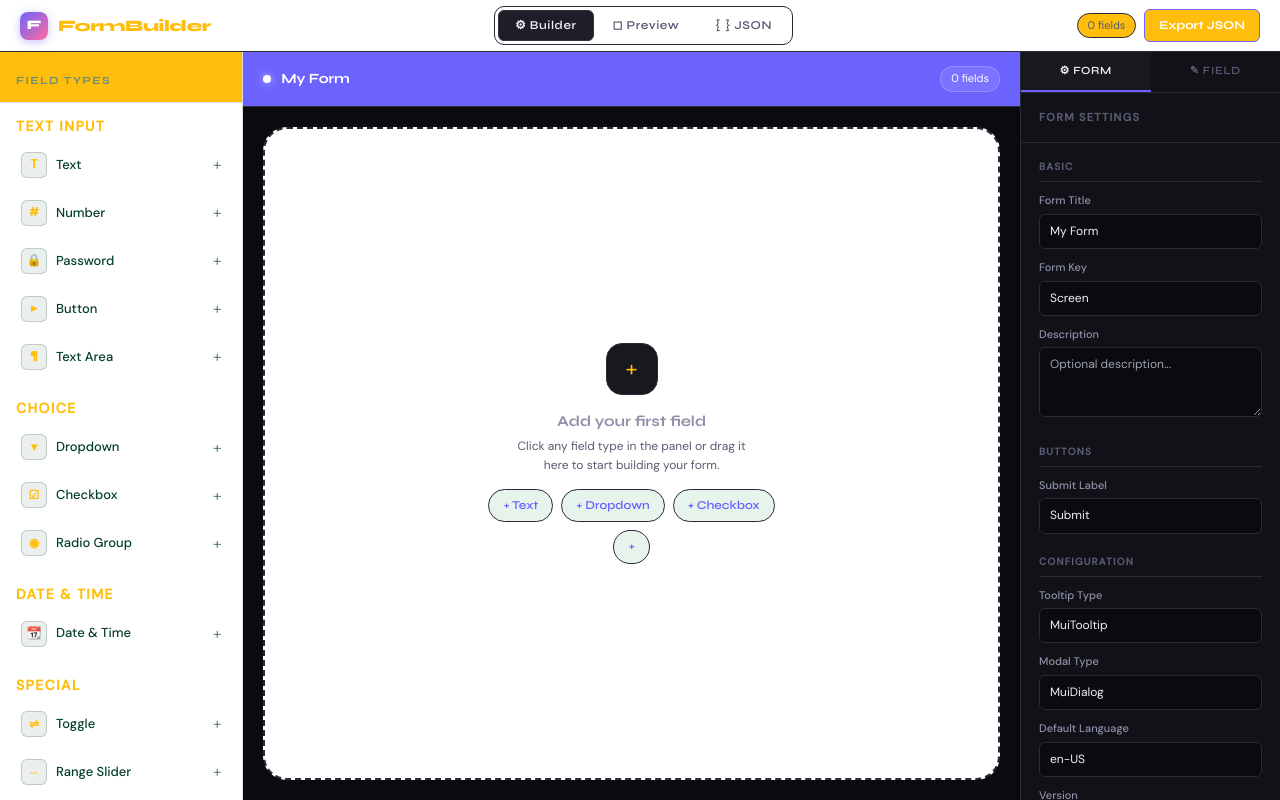
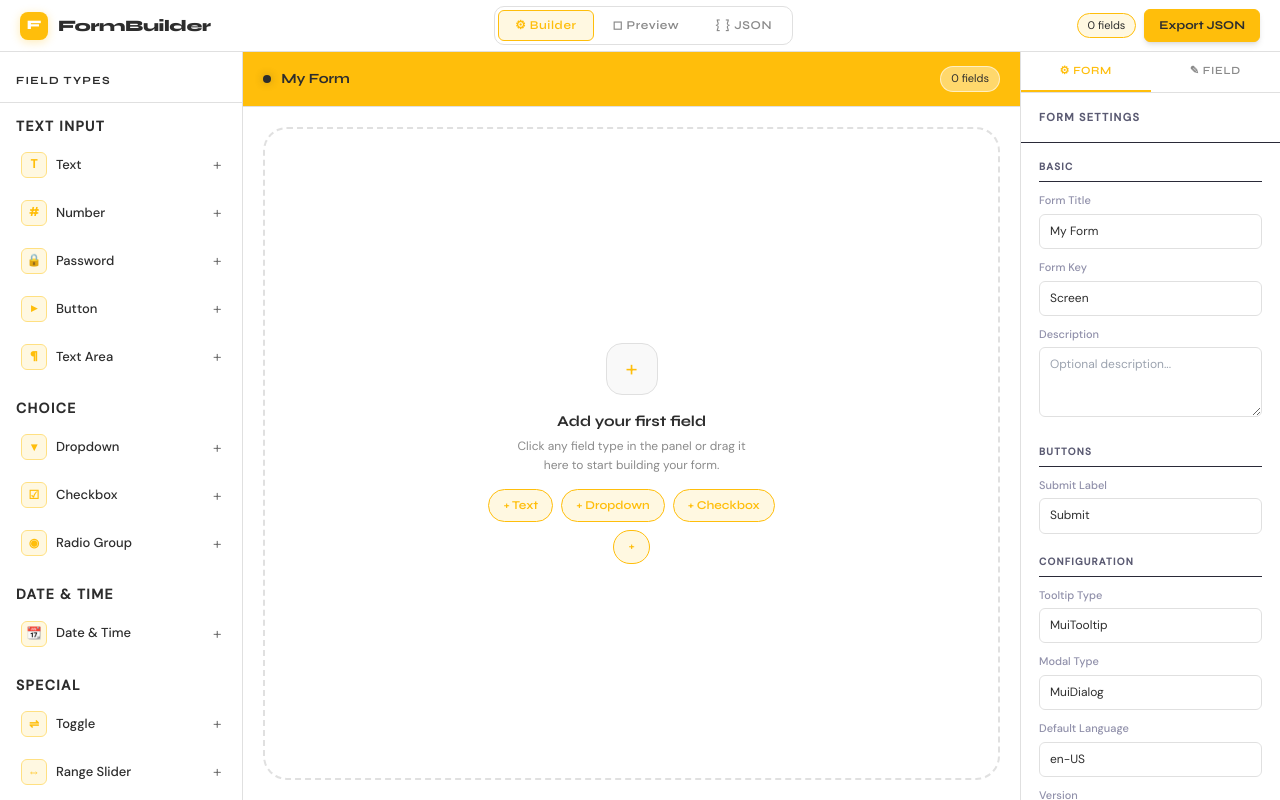
Before and after one commit to ixharati/form-creator, a React (Vite) app: page / in a window 1280 px wide. Built offline with nearby package versions, Linux system fonts and the light colour scheme; the HTML template or start-up script is replaced by a standard one.

Commit message:
changed theme

```diff
--- a/src/App.tsx
+++ b/src/App.tsx
@@ -66,33 +66,33 @@ export default function App() {
   };
 
   return (
-    <div className="h-screen flex flex-col overflow-hidden bg--bg-base">
+    <div className="h-screen flex flex-col overflow-hidden bg-white">
       {/* ── Top Bar ── */}
-      <header className="h-[52px] min-h-[52px] flex items-center justify-between px-5 bg-bg-primary border-b border-border-default z-10 flex-shrink-0">
+      <header className="h-[52px] min-h-[52px] flex items-center justify-between px-5 bg-white border-b border-[#e0e0e0] z-10 flex-shrink-0">
         {/* Logo */}
         <div className="flex items-center gap-[10px]">
           <div
             className="w-7 h-7 rounded-lg flex items-center justify-center text-[13px] font-extrabold text-white flex-shrink-0 font-display"
             style={{
-              background: 'linear-gradient(135deg, #6c63ff, #ff6b9d)',
-              boxShadow: '0 2px 10px rgba(108,99,255,0.4)',
+              background: '#ffbe0b',
+              boxShadow: '0 2px 10px rgba(255, 190, 11, 0.3)',
             }}
           >F</div>
           <span
-            className="font-display font-extrabold text-base tracking-tight"
+            className="font-display font-extrabold text-base tracking-tight text-[#2d2d2d]"
           >FormBuilder</span>
         </div>
 
         {/* Tab switcher */}
-        <div className="flex bg-bg-primary border border-border-default rounded-[10px] p-[3px] gap-[2px]">
+        <div className="flex bg-white border border-[#e0e0e0] rounded-[10px] p-[3px] gap-[2px]">
           {(['builder', 'preview', 'json'] as ActiveTab[]).map(tab => (
             <button
               key={tab}
               onClick={() => setActiveTab(tab)}
-              className={`px-4 py-[5px] bg--bg-primary rounded-[6px] font-display font-semibold text-[12px] cursor-pointer transition-all duration-200 tracking-wider capitalize border ${
+              className={`px-4 py-[5px] rounded-[6px] font-display font-semibold text-[12px] cursor-pointer transition-all duration-200 tracking-wider capitalize border ${
                 activeTab === tab
-                  ? 'bg-bg-overlay border-border-light-custom text-text-primary'
-                  : 'bg-transparent border-transparent text-text-muted'
+                  ? 'bg-[#fff8e1] border-[#ffbe0b] text-[#ffbe0b]'
+                  : 'bg-transparent border-transparent text-[#8a8a8a]'
               }`}
             >
               {tab === 'builder' ? '⚙ Builder' : tab === 'preview' ? '◻ Preview' : '{ } JSON'}
@@ -102,7 +102,7 @@ export default function App() {
 
         {/* Actions */}
         <div className="flex items-center gap-2">
-          <span className="text-[11px] text-text-muted bg-[#ffbe0b] px-[10px] py-[3px] rounded-full border border-border-default">
+          <span className="text-[11px] text-[#2d2d2d] bg-[#fff8e1] px-[10px] py-[3px] rounded-full border border-[#ffbe0b]">
             {fields.length} field{fields.length !== 1 ? 's' : ''}
           </span>
           {activeTab === 'builder' && fields.length > 0 && (
@@ -134,17 +134,17 @@ export default function App() {
             />
 
             {/* Right: Editor Panel */}
-            <aside className="w-[260px] min-w-[260px] bg-bg-surface border-l border-border-default flex flex-col overflow-hidden">
+            <aside className="w-[260px] min-w-[260px] bg-white border-l border-[#e0e0e0] flex flex-col overflow-hidden">
               {/* Panel tab switcher */}
-              <div className="flex border-b border-border-default flex-shrink-0">
+              <div className="flex border-b border-[#e0e0e0] flex-shrink-0">
                 {(['settings', 'field'] as const).map(panel => (
                   <button
                     key={panel}
                     onClick={() => setRightPanel(panel)}
                     className={`flex-1 py-[10px] px-2 font-display font-semibold text-[11px] cursor-pointer transition-all duration-200 tracking-[0.06em] uppercase border-b-2 border-t-0 border-l-0 border-r-0 ${
                       rightPanel === panel
-                        ? 'bg-bg-elevated border-accent text-text-primary'
-                        : 'bg-transparent border-transparent text-text-muted'
+                        ? 'bg-white border-[#ffbe0b] text-[#ffbe0b]'
+                        : 'bg-transparent border-transparent text-[#8a8a8a]'
                     }`}
                   >
                     {panel === 'settings' ? '⚙ Form' : '✎ Field'}
@@ -189,12 +189,12 @@ const HeaderBtn: React.FC<{
 }> = ({ children, onClick, accent, danger }) => (
   <button
     onClick={onClick}
-    className={`px-[14px] py-[6px] rounded-[6px] text-black font-bold text-[12px] cursor-pointer transition-all duration-200 border ${
+    className={`px-[14px] py-[6px] rounded-[6px] font-bold text-[12px] cursor-pointer transition-all duration-200 border ${
       accent
-        ? 'bg-[#ffbe0b] border-accent text-white shadow-primary hover:opacity-[0.88]'
+        ? 'bg-[#ffbe0b] border-[#ffbe0b] text-[#2d2d2d] shadow-md hover:opacity-[0.88]'
         : danger
-        ? 'bg-transparent border-border-default text-danger hover:bg-[rgba(255,77,109,0.1)] hover:border-danger'
-        : 'bg-bg-elevated border-border-default text-text-secondary'
+        ? 'bg-transparent border-[#e0e0e0] text-[#dc2626] hover:bg-[rgba(220,38,38,0.1)] hover:border-[#dc2626]'
+        : 'bg-white border-[#e0e0e0] text-[#2d2d2d]'
     }`}
   >
     {children}
@@ -203,14 +203,14 @@ const HeaderBtn: React.FC<{
 
 const NoFieldSelected: React.FC<{ onShowSettings: () => void }> = ({ onShowSettings }) => (
   <div className="p-6 flex flex-col items-center justify-center h-full gap-3 text-center">
-    <div className="w-11 h-11 rounded-[10px] bg-bg-overlay border border-border-default flex items-center justify-center text-[20px] text-text-muted">☐</div>
-    <p className="font-display text-[13px] font-bold text-text-secondary">No field selected</p>
-    <p className="text-[12px] text-text-muted max-w-[180px]">
+    <div className="w-11 h-11 rounded-[10px] bg-[#f9f9f9] border border-[#e0e0e0] flex items-center justify-center text-[20px] text-[#8a8a8a]">☐</div>
+    <p className="font-display text-[13px] font-bold text-[#4a4a4a]">No field selected</p>
+    <p className="text-[12px] text-[#8a8a8a] max-w-[180px]">
       Click a field on the canvas to edit its properties.
     </p>
     <button
       onClick={onShowSettings}
-      className="mt-1 px-4 py-[7px] bg-[rgba(108,99,255,0.1)] border border-border-focus rounded-[6px] text-accent text-[12px] cursor-pointer font-display font-semibold"
+      className="mt-1 px-4 py-[7px] bg-[#fff8e1] border border-[#ffbe0b] rounded-[6px] text-[#ffbe0b] text-[12px] cursor-pointer font-display font-semibold hover:bg-[#fef5cc]"
     >
       ⚙ Edit Form Settings
     </button>
--- a/src/components/BuilderCanvas.tsx
+++ b/src/components/BuilderCanvas.tsx
@@ -74,24 +74,24 @@ export const BuilderCanvas: React.FC<BuilderCanvasProps> = ({
 
   return (
     <div
-      className="h-full w-full flex overflow-hidden flex-col bg-bg-base"
+      className="h-full w-full flex overflow-hidden flex-col bg-white"
       onDragOver={e => { e.preventDefault(); setDragOver(true); }}
       onDragLeave={() => setDragOver(false)}
       onDrop={handleDrop}
     >
       {/* Canvas header */}
-      <div className="px-5 py-[14px] border-b border-border-default bg-accent flex items-center justify-between flex-shrink-0">
+      <div className="px-5 py-[14px] border-b border-[#e0e0e0] bg-[#ffbe0b] flex items-center justify-between flex-shrink-0">
         <div className="flex items-center gap-[10px]">
           <div
-            className="w-2 h-2 rounded-full bg-white"
-            style={{ boxShadow: '0 0 8px rgba(255,255,255,0.6)' }}
+            className="w-2 h-2 rounded-full bg-[#2d2d2d]"
+            style={{ boxShadow: '0 0 8px rgba(45,45,45,0.3)' }}
           />
-          <span className="font-display text-[14px] font-bold text-white">
+          <span className="font-display text-[14px] font-bold text-[#2d2d2d]">
             {formTitle || 'Form Builder'}
           </span>
         </div>
 
-        <span className="text-[11px] text-white bg-white/10 px-[10px] py-[3px] rounded-full border border-white/20">
+        <span className="text-[11px] text-[#2d2d2d] bg-white/40 px-[10px] py-[3px] rounded-full border border-white/60">
           {fields.length} field{fields.length !== 1 ? 's' : ''}
         </span>
       </div>
@@ -101,7 +101,7 @@ export const BuilderCanvas: React.FC<BuilderCanvasProps> = ({
         ref={scrollableNodeRef}
         className={`flex-1 min-h-0 overflow-y-auto p-5 flex flex-col gap-2 ${
           dragOver
-            ? 'outline outline-2 outline-dashed outline-accent -outline-offset-1 rounded-[10px] bg-[var(--accent-subtle)]'
+            ? 'outline outline-2 outline-dashed outline-[#ffbe0b] -outline-offset-1 rounded-[10px] bg-[#fff8e1]'
             : ''
         }`}
       >
@@ -112,14 +112,14 @@ export const BuilderCanvas: React.FC<BuilderCanvasProps> = ({
         >
           {fields.length === 0 ? (
             <div
-              className={`flex-1 flex flex-col items-center justify-center gap-[14px] p-10 border-2 border-dashed border-border-default rounded-[24px] transition-all duration-200 min-h-[300px] ${
-                dragOver ? 'bg-[var(--accent-light)]' : 'bg-white'
+              className={`flex-1 flex flex-col items-center justify-center gap-[14px] p-10 border-2 border-dashed border-[#e0e0e0] rounded-[24px] transition-all duration-200 min-h-[300px] ${
+                dragOver ? 'bg-[#fff8e1]' : 'bg-white'
               }`}
             >
-              <div className="w-[52px] h-[52px] rounded-[16px] bg-bg-elevated border border-border-default flex items-center justify-center text-[22px]">+</div>
+              <div className="w-[52px] h-[52px] rounded-[16px] bg-[#f9f9f9] border border-[#e0e0e0] flex items-center justify-center text-[22px] text-[#ffbe0b]">+</div>
               <div className="text-center">
-                <p className="font-display text-[15px] font-bold text-text-secondary mb-1">Add your first field</p>
-                <p className="text-[12px] text-text-muted max-w-[240px]">
+                <p className="font-display text-[15px] font-bold text-[#2d2d2d] mb-1">Add your first field</p>
+                <p className="text-[12px] text-[#8a8a8a] max-w-[240px]">
                   Click any field type in the panel or drag it here to start building your form.
                 </p>
               </div>
@@ -130,15 +130,15 @@ export const BuilderCanvas: React.FC<BuilderCanvasProps> = ({
                     onClick={() => onAddField(type)}
                     className="
                       px-[14px] py-[6px]
-                      bg-[var(--accent-light)]
-                      border border-border-default
+                      bg-[#fff8e1]
+                      border border-[#ffbe0b]
                       rounded-full
-                      text-accent
+                      text-[#ffbe0b]
                       text-[12px]
                       cursor-pointer
                       font-display font-semibold
                       transition-all duration-200
-                      hover:bg-accent hover:text-white
+                      hover:bg-[#ffbe0b] hover:text-[#2d2d2d]
                     "
                   >
                     + {FIELD_LABELS[type]}
@@ -168,7 +168,7 @@ export const BuilderCanvas: React.FC<BuilderCanvasProps> = ({
                 ))}
               </SortableContext>
               {/* Drop hint at bottom */}
-              <div className="border border-dashed border-border-default rounded-[10px] p-3 text-center text-text-muted text-[11px] mt-1 flex-shrink-0 bg-white">
+              <div className="border border-dashed border-[#e0e0e0] rounded-[10px] p-3 text-center text-[#8a8a8a] text-[11px] mt-1 flex-shrink-0 bg-white">
                 Drag fields to reorder. Click "+" to add more
               </div>
             </div>
--- a/src/components/FieldEditor.tsx
+++ b/src/components/FieldEditor.tsx
@@ -245,7 +245,7 @@ const Input: React.FC<{
     value={value}
     onChange={e => onChange(e.target.value)}
     placeholder={placeholder}
-    className="w-full px-[10px] py-[7px] bg-bg-base border border-border-default rounded-[6px] text-text-primary text-[12px] outline-none transition-all duration-200 -focus:shadow-[0_0_0_3px_rgba(108,99,255,0.1)] +focus:shadow-[0_0_0_3px_rgba(6,64,40,0.15)]"
+    className="w-full px-[10px] py-[7px] bg-white border border-[#e0e0e0] rounded-[6px] text-[#2d2d2d] text-[12px] outline-none transition-all duration-200 focus:border-[#ffbe0b] focus:shadow-[0_0_0_3px_rgba(255,190,11,0.15)]"
   />
 );
 
@@ -257,7 +257,7 @@ const Select: React.FC<{
   <select
     value={value}
     onChange={e => onChange(e.target.value)}
-    className="w-full overflow-scroll bg-bg-base border border-border-default rounded-[6px] text-text-primary text-[12px] outline-none cursor-pointer"
+    className="w-full overflow-scroll bg-white border border-[#e0e0e0] rounded-[6px] text-[#2d2d2d] text-[12px] outline-none cursor-pointer"
   >
     {options.map(o => <option key={o.value} value={o.value}>{o.label}</option>)}
   </select>
--- a/src/components/FieldPalette.tsx
+++ b/src/components/FieldPalette.tsx
@@ -12,11 +12,11 @@ const PRIMARY = '#ffbe0b';
 
 export const FieldPalette: React.FC<FieldPaletteProps> = ({ onAddField }) => {
   return (
-    <motion.aside className="w-[400px] bg-white border-r border-[#d6e5dd] flex flex-col overflow-hidden">
+    <motion.aside className="w-[400px] bg-white border-r border-[#e0e0e0] flex flex-col overflow-hidden">
 
       {/* Header */}
-      <div className="px-4 pt-5 pb-3 border-b border-[#d6e5dd] bg-[#ffbe0b]">
-        <p className="font-display text-[11px]  font-bold tracking-[0.12em] uppercase text-[#6b8f7a]">
+      <div className="px-4 pt-5 pb-3 border-b border-[#e0e0e0] bg-white">
+        <p className="font-display text-[11px]  font-bold tracking-[0.12em] uppercase text-[#2d2d2d]">
           Field Types
         </p>
       </div>
@@ -27,7 +27,7 @@ export const FieldPalette: React.FC<FieldPaletteProps> = ({ onAddField }) => {
           <div key={group.label} className="mb-[18px]">
 
             {/* Group Label */}
-            <p className=" font-bold tracking-[0.1em] uppercase mb-[6px] pl-[6px]">
+            <p className=" font-bold tracking-[0.1em] uppercase mb-[6px] pl-[6px] text-[#2d2d2d]">
               {group.label}
             </p>
 
@@ -47,10 +47,10 @@ export const FieldPalette: React.FC<FieldPaletteProps> = ({ onAddField }) => {
                     rounded-[8px] text-[13px] w-full text-left
                     font-body transition-all duration-200
                     border border-transparent
-                    text-[#3a5f4a]
-                    hover:bg-[rgba(6,64,40,0.08)]
-                    hover:border-[#d6e5dd]
-                    hover:text-[#064028]
+                    text-[#2d2d2d]
+                    hover:bg-[#f9f9f9]
+                    hover:border-[#e0e0e0]
+                    hover:text-[#ffbe0b]
                     active:scale-[0.98]
                   "
                   title={`Add ${FIELD_LABELS[type]}`}
@@ -60,21 +60,21 @@ export const FieldPalette: React.FC<FieldPaletteProps> = ({ onAddField }) => {
                   <span
                     className="w-[26px] h-[26px] flex items-center justify-center rounded-[6px] text-[12px] flex-shrink-0 font-bold"
                     style={{
-                      background: 'rgba(6,64,40,0.08)',
+                      background: '#fff8e1',
                       color: PRIMARY,
-                      border: '1px solid rgba(6,64,40,0.2)',
+                      border: '1px solid #ffe082',
                     }}
                   >
                     {FIELD_ICONS[type]}
                   </span>
 
                   {/* Label */}
-                  <span className="font-medium text-[#064028]">
+                  <span className="font-medium text-[#2d2d2d]">
                     {FIELD_LABELS[type]}
                   </span>
 
                   {/* Add icon */}
-                  <span className="ml-auto text-[16px] opacity-70 font-light text-[#064028]">
+                  <span className="ml-auto text-[16px] opacity-70 font-light text-[#2d2d2d]">
                     +
                   </span>
                 </button>
--- a/src/components/FormSettings.tsx
+++ b/src/components/FormSettings.tsx
@@ -30,7 +30,7 @@ export const FormSettings: React.FC<FormSettingsProps> = ({ schema, onChange })
               onChange={e => updateForm({ description: e.target.value })}
               placeholder="Optional description..."
               rows={3}
-              className="w-full px-[10px] py-[7px] bg-bg-base border border-border-default rounded-[6px] text-text-primary text-[12px] outline-none resize-y font-body leading-[1.5] transition-all duration-200 focus:border-border-focus focus:shadow-[0_0_0_3px_rgba(6,64,40,0.15)]"            />
+              className="w-full px-[10px] py-[7px] bg-white border border-[#e0e0e0] rounded-[6px] text-[#2d2d2d] text-[12px] outline-none resize-y font-body leading-[1.5] transition-all duration-200 focus:border-[#ffbe0b] focus:shadow-[0_0_0_3px_rgba(255,190,11,0.15)]"            />
           </Field>
         </Section>
 
@@ -86,6 +86,6 @@ const Input: React.FC<{
     value={value}
     onChange={e => onChange(e.target.value)}
     placeholder={placeholder}
-    className="w-full px-[10px] py-[7px] bg-bg-base border border-border-default rounded-[6px] text-text-primary text-[12px] outline-none transition-all duration-200 focus:border-border-focus focus:shadow-[0_0_0_3px_rgba(6,64,40,0.15)]"
+    className="w-full px-[10px] py-[7px] bg-white border border-[#e0e0e0] rounded-[6px] text-[#2d2d2d] text-[12px] outline-none transition-all duration-200 focus:border-[#ffbe0b] focus:shadow-[0_0_0_3px_rgba(255,190,11,0.15)]"
   />
 );
--- a/src/components/JSONView.tsx
+++ b/src/components/JSONView.tsx
@@ -36,12 +36,12 @@ export const JSONView: React.FC<JSONViewProps> = ({ schema, onImport }) => {
   };
 
   return (
-    <div className="flex-1 flex flex-col overflow-hidden p-5 gap-3">
+    <div className="flex-1 flex flex-col overflow-hidden p-5 gap-3 bg-white text-[#2d2d2d]">
       {/* Toolbar */}
       <div className="flex items-center justify-between flex-shrink-0">
         <div>
-          <p className="font-display text-[14px] font-bold text-text-primary">JSON Schema</p>
-          <p className="text-[12px] text-text-muted">
+          <p className="font-display text-[14px] font-bold text-[#2d2d2d]">JSON Schema</p>
+          <p className="text-[12px] text-[#8a8a8a]">
             {JSON.stringify(schema).length} chars · {(schema.form.fields || []).length} fields
           </p>
         </div>
@@ -68,8 +68,8 @@ export const JSONView: React.FC<JSONViewProps> = ({ schema, onImport }) => {
       <div
         className="flex-1 overflow-hidden rounded-[16px] transition-all duration-200"
         style={{
-          border: `1px solid ${editing ? '#6c63ff' : '#2a2a38'}`,
-          boxShadow: editing ? '0 0 0 3px rgba(108,99,255,0.1)' : 'none',
+          border: `1px solid ${editing ? '#ffbe0b' : '#e0e0e0'}`,
+          boxShadow: editing ? '0 0 0 3px rgba(255,190,11,0.1)' : 'none',
         }}
       >
         {editing ? (
@@ -77,12 +77,12 @@ export const JSONView: React.FC<JSONViewProps> = ({ schema, onImport }) => {
             value={raw}
             onChange={e => { setRaw(e.target.value); setError(''); }}
             spellCheck={false}
-            className="w-full h-full bg-bg-surface text-text-primary border-none outline-none p-4 font-mono text-[12px] leading-[1.7] resize-none"
+            className="w-full h-full bg-white text-[#2d2d2d] border-none outline-none p-4 font-mono text-[12px] leading-[1.7] resize-none"
             style={{ fontFamily: '"Fira Code", "Cascadia Code", "Courier New", monospace', tabSize: 2 }}
           />
         ) : (
           <pre
-            className="w-full h-full overflow-y-auto bg-bg-surface p-4 text-[12px] leading-[1.7] whitespace-pre m-0"
+            className="w-full h-full overflow-y-auto bg-white p-4 text-[12px] leading-[1.7] whitespace-pre m-0 text-[#2d2d2d]"
             style={{ fontFamily: '"Fira Code", "Cascadia Code", "Courier New", monospace' }}
           >
             <SyntaxHighlight code={raw} />
@@ -110,13 +110,13 @@ interface Token { type: TokenType; value: string; }
 
 function tokenColor(type: TokenType): string {
   switch (type) {
-    case 'key': return '#7ec8e3';
-    case 'string': return '#a8ff78';
-    case 'number': return '#ffb347';
-    case 'boolean': return '#ff6b9d';
-    case 'null': return '#9090aa';
-    case 'punct': return '#5a5a72';
-    default: return '#f0f0fa';
+    case 'key': return '#0066cc';
+    case 'string': return '#22aa22';
+    case 'number': return '#ff6600';
+    case 'boolean': return '#d63384';
+    case 'null': return '#666666';
+    case 'punct': return '#999999';
+    default: return '#2d2d2d';
   }
 }
 
@@ -159,9 +159,9 @@ const Btn: React.FC<{
   variant?: 'default' | 'accent' | 'success';
 }> = ({ children, onClick, variant = 'default' }) => {
   const styles = {
-    accent: { bg: 'rgba(108,99,255,0.1)', color: '#6c63ff', border: '#6c63ff' },
-    success: { bg: 'rgba(0,212,170,0.1)', color: '#00d4aa', border: '#00d4aa' },
-    default: { bg: '#18181f', color: '#9090aa', border: '#2a2a38' },
+    accent: { bg: '#fff8e1', color: '#ffbe0b', border: '#ffbe0b' },
+    success: { bg: 'rgba(22,163,74,0.1)', color: '#16a34a', border: '#16a34a' },
+    default: { bg: '#f9f9f9', color: '#2d2d2d', border: '#e0e0e0' },
   }[variant];
 
   return (
--- a/src/index.css
+++ b/src/index.css
@@ -1,67 +1,58 @@
 :root {
   /* ================= BACKGROUND ================= */
-  --bg-base: #f5f6f0;
-  --bg-surface: #f5f6f0;
-  --bg-elevated: #f5f6f0;
-  --bg-overlay: #f5f6f0;
-  --bg-primary: #ffbe0b;
-
+  --bg-base: #ffffff;
+  --bg-surface: #ffffff;
+  --bg-elevated: #ffffff;
+  --bg-overlay: #f9f9f9;
+  --bg-primary: #ffffff;
   /* ================= TEXT ================= */
-  --text-primary: #ffbe0b;
-  --text-secondary: #ffbe00;
-  --text-muted: #f2ec3b;
-
+  --text-primary: #2d2d2d;
+  --text-secondary: #4a4a4a;
+  --text-muted: #8a8a8a;
   /* ================= BORDERS ================= */
-  --border-default: #d6e5dd;
+  --border-default: #e0e0e0;
   --border-focus: #ffbe0b;
-
-  /* ================= BRAND (GREEN) ================= */
+  --border-light: #f0f0f0;
+  /* ================= BRAND (GOLDEN ACCENT) ================= */
   --accent: #ffbe0b;
-  --accent-hover: #ffbe0b;
-  --accent-light: #e6f4ec;
-  --accent-glow: rgba(235, 238, 35, 0.25);
-  --accent-subtle: rgba(18, 204, 126, 0.08);
-
+  --accent-hover: #ffa500;
+  --accent-light: #fff8e1;
+  --accent-glow: rgba(255, 190, 11, 0.25);
+  --accent-subtle: rgba(255, 190, 11, 0.08);
   /* ================= STATUS ================= */
   --danger: #dc2626;
   --danger-subtle: rgba(220, 38, 38, 0.1);
-
   --success: #16a34a;
   --success-subtle: rgba(22, 163, 74, 0.1);
-
   --warning: #d97706;
-
   /* ================= FONTS ================= */
   --font-display: 'Syne', sans-serif;
   --font-body: 'DM Sans', sans-serif;
-
   /* ================= RADIUS ================= */
   --radius-sm: 6px;
   --radius-md: 10px;
   --radius-lg: 16px;
   --radius-xl: 24px;
-
   /* ================= SHADOWS ================= */
   --shadow-sm: 0 1px 2px rgba(0, 0, 0, 0.05);
   --shadow-md: 0 4px 12px rgba(0, 0, 0, 0.08);
   --shadow-lg: 0 8px 24px rgba(0, 0, 0, 0.1);
   --shadow-accent: 0 4px 16px var(--accent-glow);
-
   /* ================= TRANSITIONS ================= */
   --transition: 0.2s ease;
   --transition-slow: 0.35s ease;
 }
 
-html, body, #root {
+html,
+body,
+#root {
   height: 100%;
   width: 100%;
 }
 
 body {
   /* background: var(--bg-base); */
-  color: var(--text-primary
-
-  );
+  color: var(--text-primary);
   font-family: var(--font-body);
   font-size: 14px;
   line-height: 1.6;
@@ -73,18 +64,23 @@ body {
   width: 5px;
   height: 5px;
 }
+
 ::-webkit-scrollbar-track {
-  background: var(--bg-surface);
+  background: #f9f9f9;
 }
+
 ::-webkit-scrollbar-thumb {
-  background: var(--border);
+  background: #d0d0d0;
   border-radius: 99px;
 }
+
 ::-webkit-scrollbar-thumb:hover {
-  background: var(--border-light);
+  background: #b0b0b0;
 }
 
-input, textarea, select {
+input,
+textarea,
+select {
   font-family: var(--font-body);
 }
 
@@ -95,18 +91,39 @@ button {
 
 /* Animations */
 @keyframes fadeIn {
-  from { opacity: 0; transform: translateY(6px); }
-  to   { opacity: 1; transform: translateY(0); }
+  from {
+    opacity: 0;
+    transform: translateY(6px);
+  }
+
+  to {
+    opacity: 1;
+    transform: translateY(0);
+  }
 }
 
 @keyframes slideInRight {
-  from { opacity: 0; transform: translateX(12px); }
-  to   { opacity: 1; transform: translateX(0); }
+  from {
+    opacity: 0;
+    transform: translateX(12px);
+  }
+
+  to {
+    opacity: 1;
+    transform: translateX(0);
+  }
 }
 
 @keyframes pulse-glow {
-  0%, 100% { box-shadow: 0 0 0 0 var(--accent-glow); }
-  50%       { box-shadow: 0 0 0 6px transparent; }
+
+  0%,
+  100% {
+    box-shadow: 0 0 0 0 var(--accent-glow);
+  }
+
+  50% {
+    box-shadow: 0 0 0 6px transparent;
+  }
 }
 
 .animate-in {
@@ -124,7 +141,7 @@ button {
 }
 
 /* ── Resizable Panel Styles ── */
-[data-panel-group-direction="horizontal"] > [data-panel-resize-handle-id] {
+[data-panel-group-direction="horizontal"]>[data-panel-resize-handle-id] {
   width: 4px;
   background: var(--border-light, #32323f);
   cursor: col-resize;
@@ -132,13 +149,13 @@ button {
   transition: all 200ms ease;
 }
 
-[data-panel-group-direction="horizontal"] > [data-panel-resize-handle-id]:hover {
+[data-panel-group-direction="horizontal"]>[data-panel-resize-handle-id]:hover {
   background: var(--accent, #6c63ff);
   box-shadow: 0 0 12px rgba(108, 99, 255, 0.4), inset 0 0 8px rgba(108, 99, 255, 0.2);
   width: 6px;
 }
 
-[data-panel-group-direction="horizontal"] > [data-panel-resize-handle-id][data-resize-handle-state="drag"] {
+[data-panel-group-direction="horizontal"]>[data-panel-resize-handle-id][data-resize-handle-state="drag"] {
   background: var(--accent, #6c63ff);
   box-shadow: 0 0 16px rgba(108, 99, 255, 0.6), inset 0 0 12px rgba(108, 99, 255, 0.3);
 }
```
Also changed, not shown: src/components/FieldCard.tsx (+15 -15 lines), src/components/FormPreview.tsx (+49 -48 lines).
